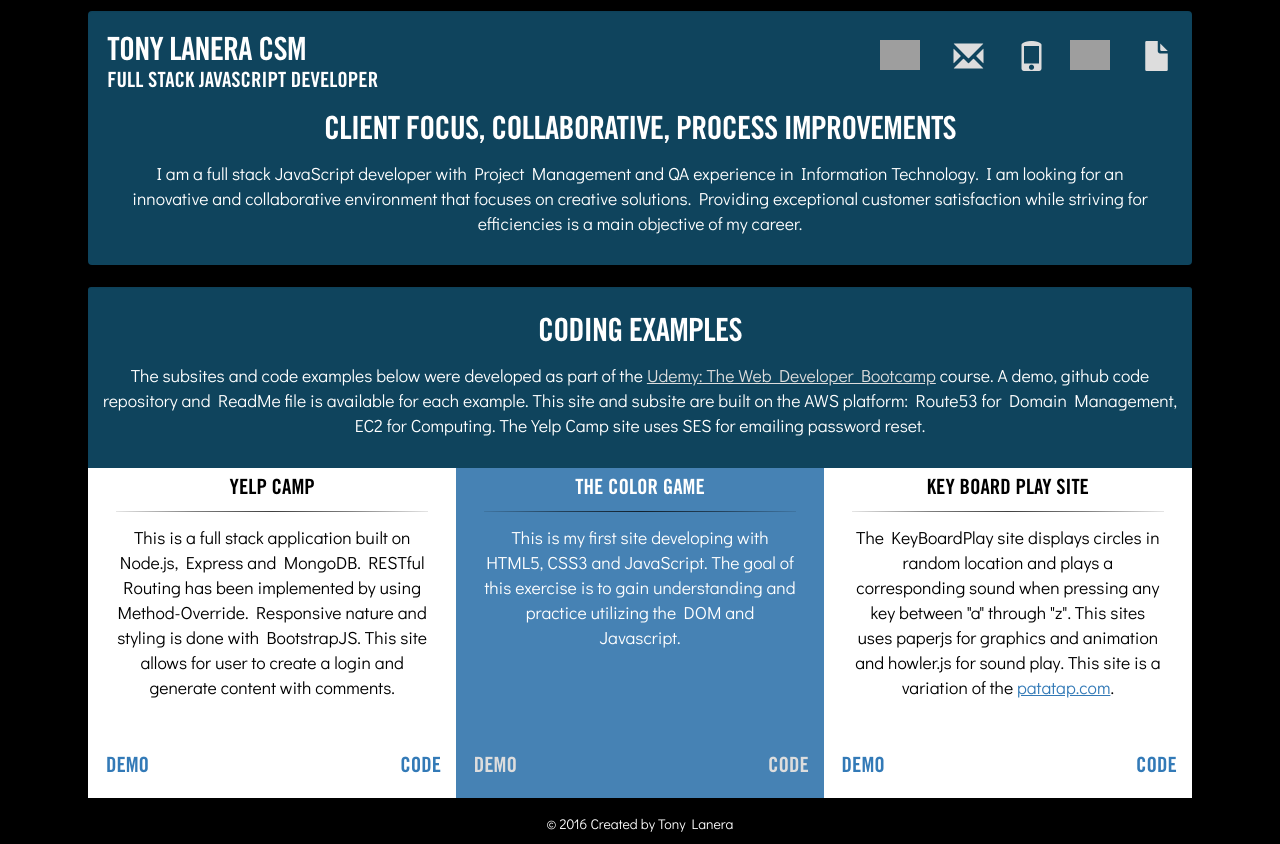
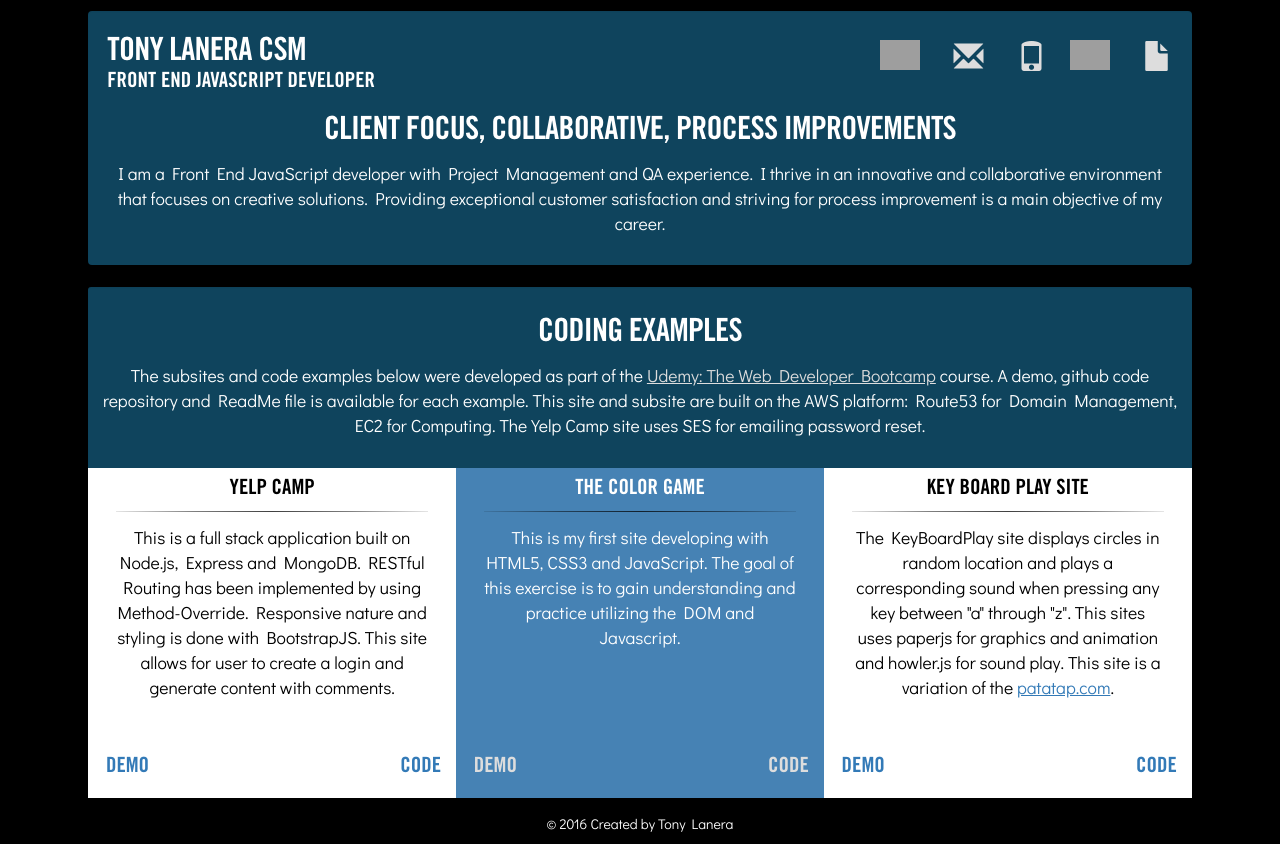
Before and after one commit to alkitony/mainSite, a plain HTML site: page index.html in a window 1280 px wide. Drawn offline with nearby package versions, Linux system fonts and the light colour scheme; grey boxes are pictures that could not be loaded.

Commit message:
Minor content updates

```diff
--- a/index.html
+++ b/index.html
@@ -28,7 +28,7 @@
                 <div class="col-md-6 col-xs-12">
                    <div class="heading">
                        <h1>Tony Lanera CSM</h1>
-                       <h2>Full Stack JavaScript Developer</h2>
+                       <h2>Front End JavaScript Developer</h2>
                     </div>
                 </div>
                 <div class="col-md-6 col-xs-12">
@@ -46,9 +46,7 @@
             <h3>Client Focus, Collaborative, Process Improvements</h3>
             <div>
                <p>
-                  I am a full stack JavaScript developer with Project Management and QA experience in Information Technology.
-                  I am looking for an innovative and collaborative environment that focuses on creative solutions.
-                  Providing exceptional customer satisfaction while striving for efficiencies is a main objective of my career.
+                  I am a Front End JavaScript developer with Project Management and QA experience. I thrive in an innovative and collaborative environment that focuses on creative solutions. Providing exceptional customer satisfaction and striving for process improvement is a main objective of my career.
                </p>
             </div>
          </div>
```
